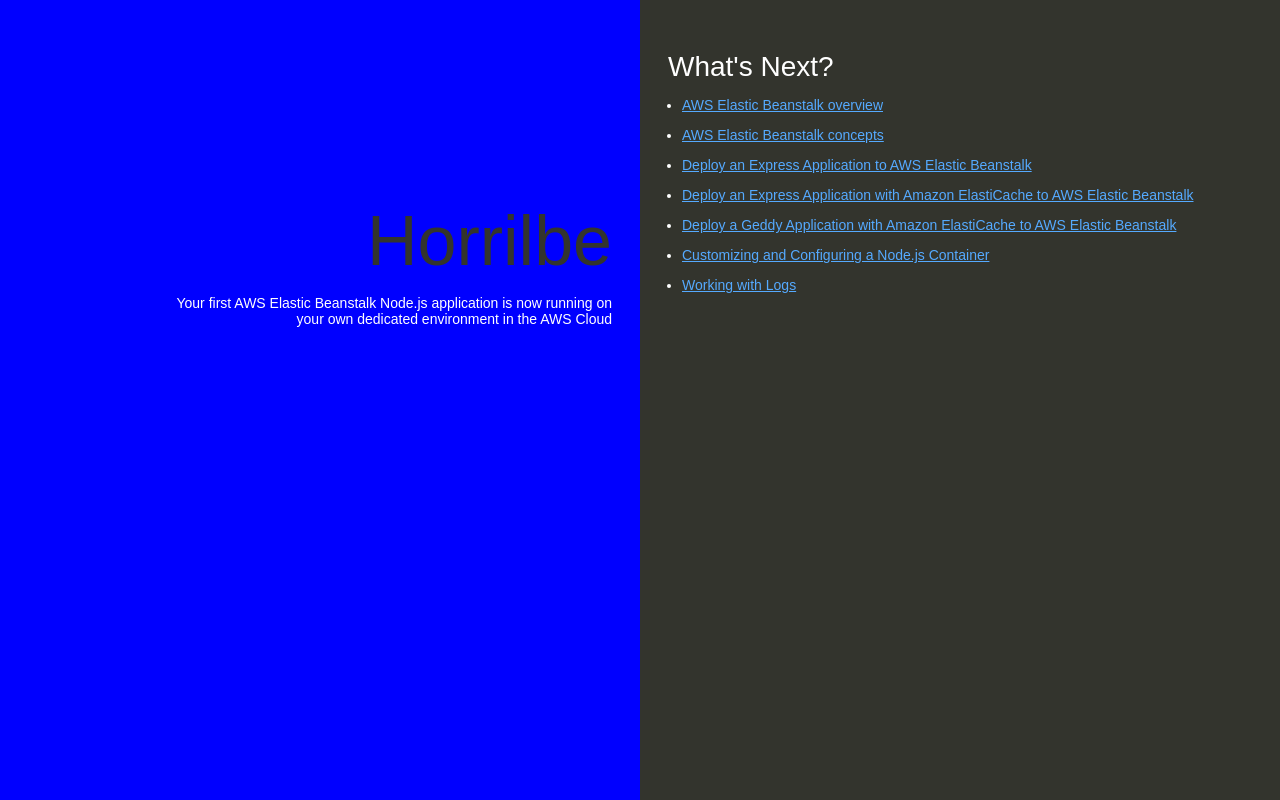
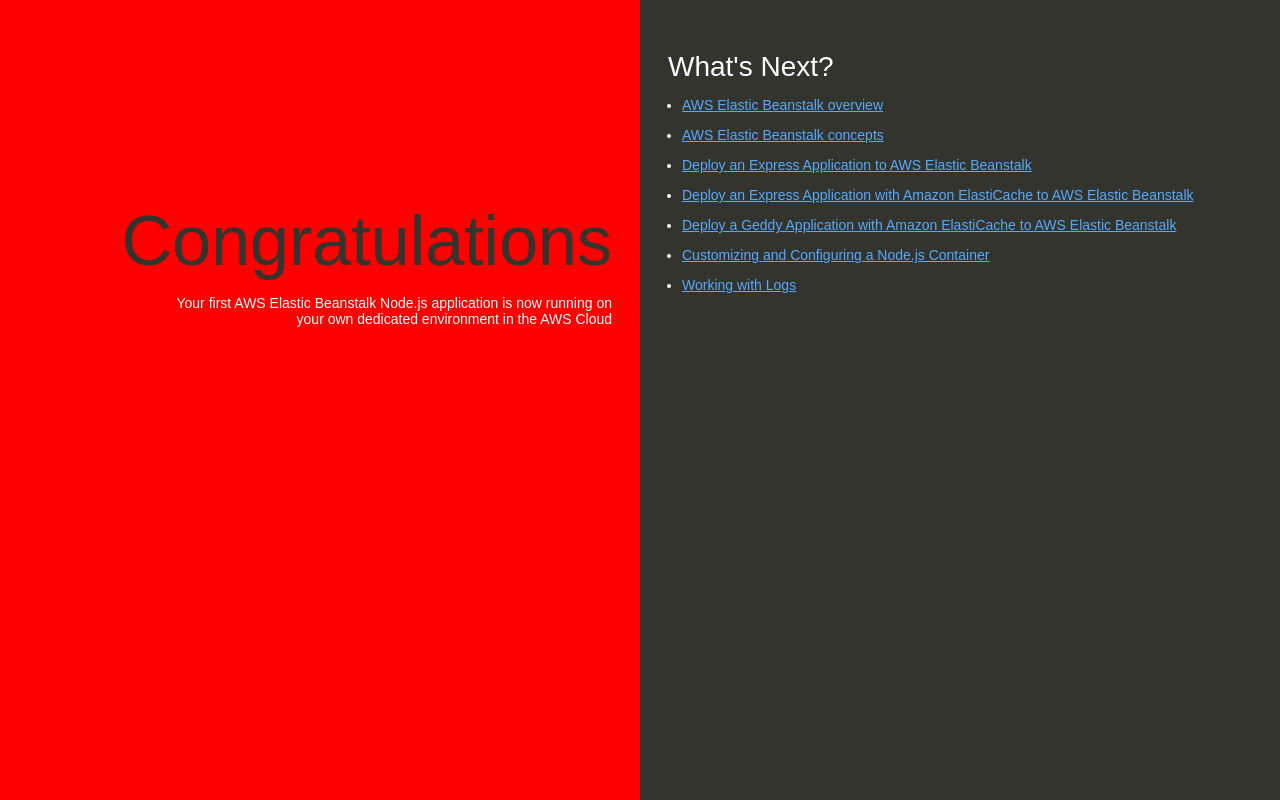
Before and after one commit to jkinami/my-nodejs-app, a website: page index.html in a window 1280 px wide. Drawn offline with Linux system fonts and the light colour scheme.

Commit message:
Update index.html
changed to congrats

```diff
--- a/index.html
+++ b/index.html
@@ -35,7 +35,7 @@
 
         text-align: right;
         padding-top: 11em;
-        background-color: blue;
+        background-color: red;
 
       }
       .textColumn p {
@@ -74,7 +74,7 @@
   </head>
   <body>
     <div class="textColumn">
-      <h1>Horrilbe</h1>
+      <h1>Congratulations</h1>
       <p>Your first AWS Elastic Beanstalk Node.js application is now running on your own dedicated environment in the AWS Cloud</p>
     </div>
     <div class="linksColumn">
```
